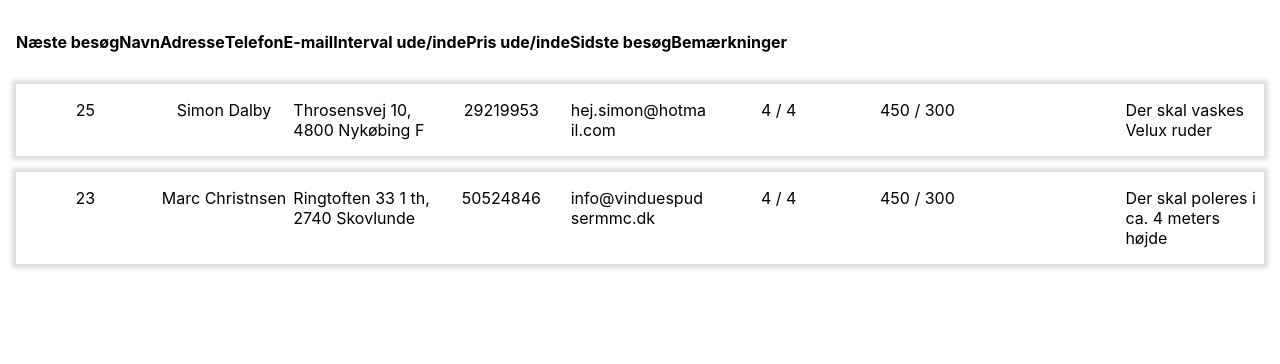
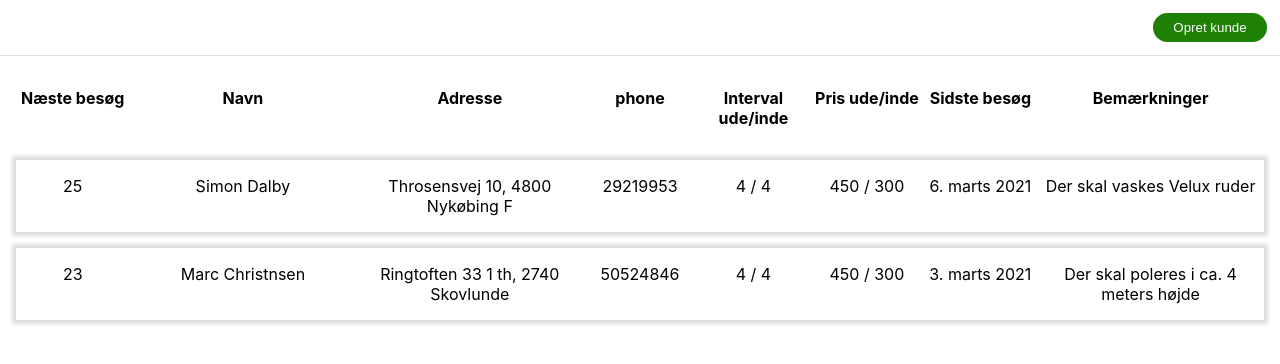
Before and after one commit to Dalphs/servicecrm, a React (Create React App) app: page / in a window 1280 px wide. Shown: the top 364 px of the page. Built offline with nearby package versions, Linux system fonts and the light colour scheme.

Commit message:
Started on form for editing and creating users

```diff
--- a/package.json
+++ b/package.json
@@ -3,6 +3,7 @@
   "version": "0.1.0",
   "private": true,
   "dependencies": {
+    "@material-ui/core": "^4.11.4",
     "@testing-library/jest-dom": "^5.12.0",
     "@testing-library/react": "^11.2.7",
     "@testing-library/user-event": "^12.8.3",
--- a/src/App.css
+++ b/src/App.css
@@ -2,3 +2,15 @@
     display: flex;
     flex-direction: row;
 }
+
+.flex1{
+    flex: 1;
+}
+
+.flex2{
+    flex: 2;
+}
+
+.hide{
+    display:none;
+}
--- a/src/components/CustomerDashboard/CustomerCard.js
+++ b/src/components/CustomerDashboard/CustomerCard.js
@@ -1,20 +1,32 @@
-import React from 'react';
+import React, { useState } from 'react';
 import './styles.css'
 
 function CustomerCard(props) {
+    const [show, setShow] = useState(false);
+    console.log(props.customer.visits.length)
+
+    let convertToDate = (unixTime) => {
+        let options = {year: 'numeric', month: 'long', day: 'numeric' };
+        return new Date(unixTime*1000).toLocaleDateString("da-DK", options);
+
+    }
 
     return (
+        <div className="customerCard">
 
-        <div class="df-fdr customerCard">
-            <div className="customerCardText"><p>{props.customer.nextvisit}</p></div>
-            <div className="customerCardText"><p>{`${props.customer.firstname} ${props.customer.lastname}`}</p></div>
-            <div className="customerCardText"><p>{`${props.customer.street} ${props.customer.streetnumber}, ${props.customer.zip} ${props.customer.city}`}</p></div>
-            <div className="customerCardText"><p>{props.customer.phone}</p></div>
-            <div className="customerCardText"><p>{props.customer.email}</p></div>
-            <div className="customerCardText"><p>{`${props.customer.intervalOutside} / ${props.customer.intervalOutside}`}</p></div>
-            <div className="customerCardText"><p>{`${props.customer.priceOutside} / ${props.customer.priceInside}`}</p></div>
-            <div className="customerCardText"><p>{props.customer.visits[props.customer.visits.length]}</p></div>
-            <div className="customerCardText"><p>{props.customer.note}</p></div>
+            <div className="df-fdr accordion" onClick={() => { setShow(!show) }}>
+                <div className="customerCardText flex1"><p>{props.customer.nextvisit}</p></div>
+                <div className="customerCardText flex2"><p>{`${props.customer.firstname} ${props.customer.lastname}`}</p></div>
+                <div className="customerCardText flex2"><p>{`${props.customer.street} ${props.customer.streetnumber}, ${props.customer.zip} ${props.customer.city}`}</p></div>
+                <div className="customerCardText flex1"><p>{props.customer.phone}</p></div>
+                <div className="customerCardText flex1"><p>{`${props.customer.intervalOutside} / ${props.customer.intervalOutside}`}</p></div>
+                <div className="customerCardText flex1"><p>{`${props.customer.priceOutside} / ${props.customer.priceInside}`}</p></div>
+                <div className="customerCardText flex1"><p>{convertToDate(props.customer.visits[props.customer.visits.length - 1].timestamp)}</p></div>
+                <div className="customerCardText flex2"><p>{props.customer.note}</p></div>
+            </div>
+            <div class={`df-fdr accordionContent ${show ? "" : "hide"}`}>
+                <div className="customerCardText"><p>{props.customer.email}</p></div>
+            </div>
         </div>
 
     );
--- a/src/components/CustomerDashboard/CustomerDashboard.js
+++ b/src/components/CustomerDashboard/CustomerDashboard.js
@@ -1,22 +1,33 @@
-import React from 'react';
+import React, {useState} from 'react';
 import './styles.css'
 import CustomerCard from './CustomerCard'
+import Navbar from './Navbar'
+import UserForm from './UserForm'
 
 const CustomerDashboard = () => {
+    const[showUserInfo, setShowUserInfo] = useState(false)
+
     let json = require('../customers.json')
-    let tableHeaders = ["Næste besøg", "Navn", "Adresse", "Telefon", "E-mail", "Interval ude/inde", "Pris ude/inde", "Sidste besøg", "Bemærkninger"]
+    let tableHeaders = ["Næste besøg", "Navn", "Adresse", "phone", "Interval ude/inde", "Pris ude/inde", "Sidste besøg", "Bemærkninger"]
 
-    console.log(json)
+    let editUser = () => setShowUserInfo(!showUserInfo)
+
     return (
         <div>
+            <Navbar editUser={editUser}></Navbar>
+            <div class={`overlay ${showUserInfo ? "" : "hide"}`} onClick={() => editUser()}></div>
+            <div id="editUserContainer" class={`${showUserInfo ? "" : "hide"}`}>
+                <UserForm></UserForm>
+            </div>
             <div className="df-fdr dashboardHeader">
-                {tableHeaders.map((header) => {
-                    return (
-                        <p>
-                            {header}
-                        </p>
-                    )
-                })}
+                <div className="customerCardText flex1"><p>{tableHeaders[0]}</p></div>
+                <div className="customerCardText flex2"><p>{tableHeaders[1]}</p></div>
+                <div className="customerCardText flex2"><p>{tableHeaders[2]}</p></div>
+                <div className="customerCardText flex1"><p>{tableHeaders[3]}</p></div>
+                <div className="customerCardText flex1"><p>{tableHeaders[4]}</p></div>
+                <div className="customerCardText flex1"><p>{tableHeaders[5]}</p></div>
+                <div className="customerCardText flex1"><p>{tableHeaders[6]}</p></div>
+                <div className="customerCardText flex2"><p>{tableHeaders[7]}</p></div>
             </div>
             {json.map((customer) => {
                 return <CustomerCard customer={customer}></CustomerCard>
--- /dev/null
+++ b/src/components/CustomerDashboard/Navbar.js
@@ -0,0 +1,14 @@
+import React from 'react';
+import './styles.css'
+
+function Navbar(props) {
+    return (
+        <div className="navbar df-fdr">
+            <div></div>
+            <div></div>
+            <div id="lastNavbarItem"><button onClick={() => props.editUser()} className="newCustomerButton">Opret kunde</button></div>
+        </div>
+    );
+}
+
+export default Navbar;
--- /dev/null
+++ b/src/components/CustomerDashboard/UserForm.js
@@ -0,0 +1,44 @@
+import React from 'react';
+import { TextField } from '@material-ui/core';
+
+function UserForm(props) {
+    return (
+        <div>
+            <form>
+                <div>
+                    <TextField variant="outlined" label="Fornavn" />
+                    <TextField variant="outlined" label="Efternavn" />
+                </div>
+                <div>
+                    <div>
+                        <TextField variant="outlined" label="Vej" />
+                        <TextField variant="outlined" label="nummer" />
+                    </div>
+                    <div>
+                        <TextField variant="outlined" label="postnummer" />
+                        <TextField variant="outlined" label="By" />
+                    </div></div>
+
+                <TextField variant="outlined" label="Telefonnummer" />
+                <TextField variant="outlined" label="Email" />
+                <div>
+                    <TextField variant="outlined" label="Interval ude" />
+                    <TextField variant="outlined" label="Interval inde" />
+                </div>
+                <div>
+                    <TextField variant="outlined" label="Pris inde" />
+                    <TextField variant="outlined" label="Pris ude" />
+                </div>
+                <TextField
+                    id="outlined-multiline-flexible"
+                    label="Bemærkninger"
+                    multiline
+                    rowsMax={4}
+                    variant="outlined"
+                />
+            </form>
+        </div>
+    );
+}
+
+export default UserForm;
--- a/src/components/CustomerDashboard/styles.css
+++ b/src/components/CustomerDashboard/styles.css
@@ -4,9 +4,14 @@
     margin: 1em 1em;
 }
 
+.accordion {
+    cursor:pointer;
+}
+
 .dashboardHeader p{
     text-align: center;
     font-weight: bold;
+    flex:1;
 }
 
 .dashboardHeader{
@@ -15,10 +20,58 @@
 
 .customerCardText{
     width:100%;
-    flex:1;
     display:flex;
     justify-content: center;
 }
 .customerCardText p{
 word-break:break-word;
+text-align: center;
+display:inline-block;
 }
+
+.hide{
+    display:none;
+}
+
+.navbar{
+    border-bottom: 1px solid #DDD;
+}
+
+.navbar div{
+    flex:1;
+}
+
+#lastNavbarItem{
+    display: flex;
+    justify-content: flex-end;
+}
+
+#lastNavbarItem button{
+    margin: 1em;
+    background-color: #1e8105;
+    color:white;
+    border: none;
+    border-radius: 20px;
+    padding: 0.5em 1.5em;
+    cursor: pointer;
+}
+
+.overlay{
+    position: absolute;
+    top:0;
+    left:0;
+    width:100vw;
+    height: 100vh;
+    background: rgba(221, 221, 221, 0.548);
+    z-index: 4;
+}
+
+#editUserContainer{
+    position: absolute;
+    top: 25%;
+    left: 50%;
+    z-index: 5;
+    transform: translate(-50%, -50%);
+    padding:3em;
+    background: #FFF;
+}
```
Also changed, not shown: 1 other file (tests, documents, lock files or other folders).
